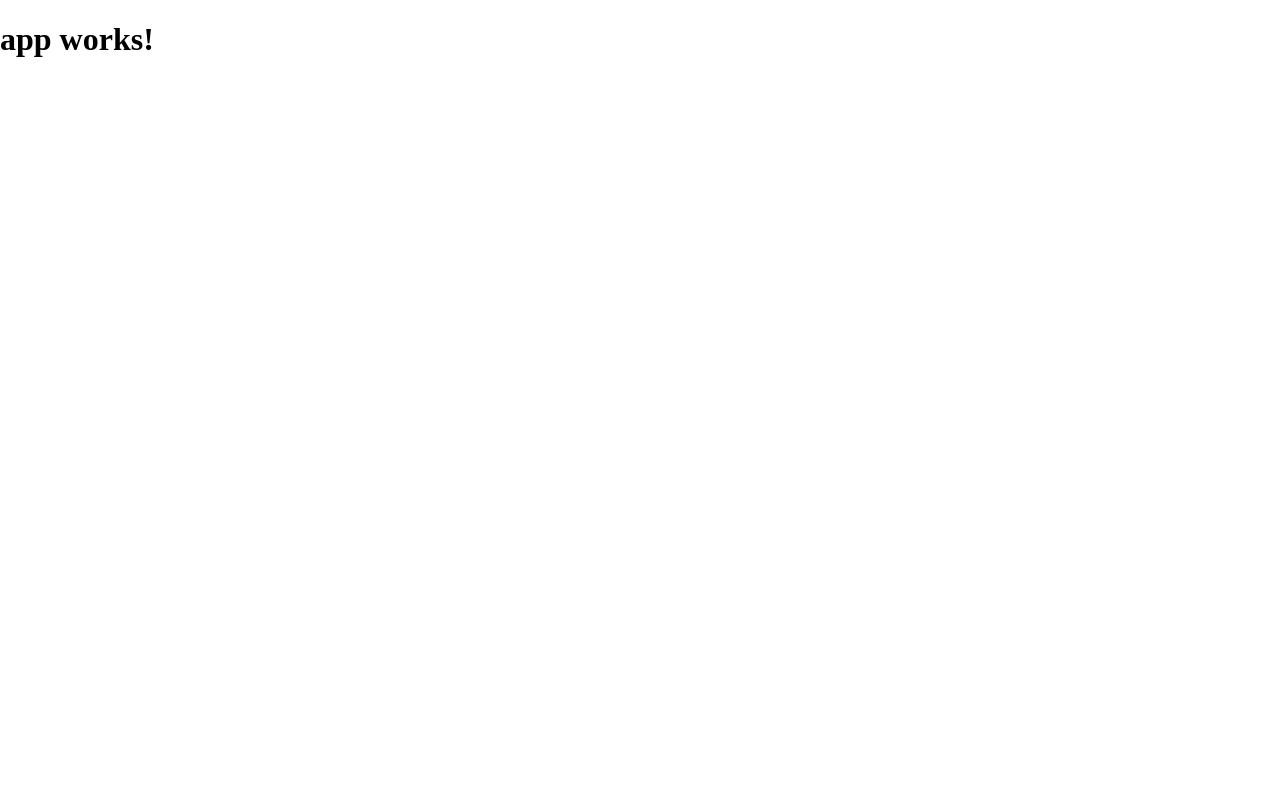
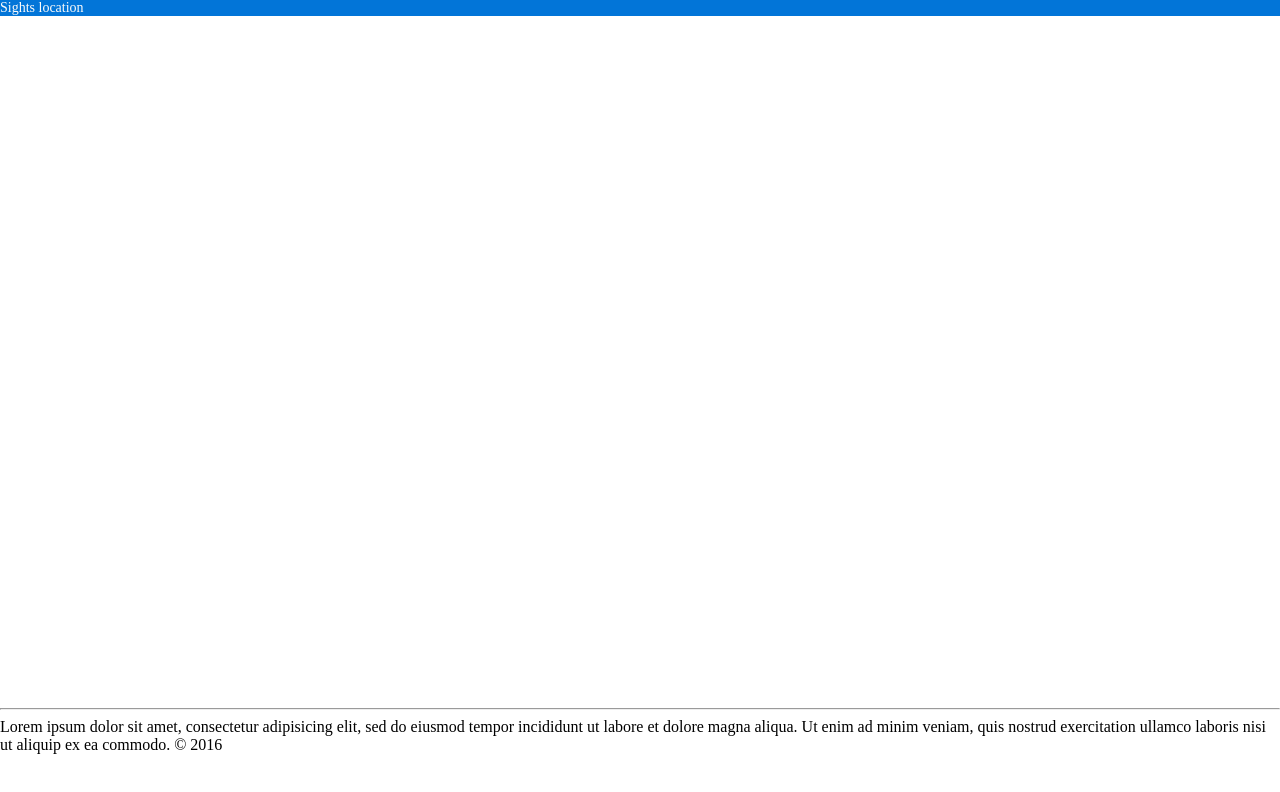
Before and after one commit to StanislavMayorov/sights-location, an Angular app: page / in a window 1280 px wide. Shown: the top 792 px of the page. Built offline with nearby package versions, Linux system fonts and the light colour scheme.

Commit message:
feature: add header and footer components

```diff
--- a/src/app/app.component.html
+++ b/src/app/app.component.html
@@ -1,3 +1,8 @@
-<h1>
-  {{title}}
-</h1>
+<div class="wrapper">
+  <app-header></app-header>
+  <main class="container">
+    <!--<router-outlet></router-outlet>-->
+  </main>
+  <div class="push"></div>
+</div>
+<app-footer></app-footer>
--- a/src/app/app.module.ts
+++ b/src/app/app.module.ts
@@ -4,10 +4,14 @@ import { FormsModule } from '@angular/forms';
 import { HttpModule } from '@angular/http';
 
 import { AppComponent } from './app.component';
+import { FooterComponent } from './footer/footer.component';
+import { HeaderComponent } from './header/header.component';
 
 @NgModule({
   declarations: [
-    AppComponent
+    AppComponent,
+    FooterComponent,
+    HeaderComponent
   ],
   imports: [
     BrowserModule,
--- /dev/null
+++ b/src/app/footer/footer.component.html
@@ -0,0 +1,10 @@
+<footer class="footer">
+  <div class="container">
+    <hr>
+    <article class="col-xs-12">
+      Lorem ipsum dolor sit amet, consectetur adipisicing elit, sed do eiusmod
+      tempor incididunt ut labore et dolore magna aliqua. Ut enim ad minim veniam,
+      quis nostrud exercitation ullamco laboris nisi ut aliquip ex ea commodo. © 2016
+    </article>
+  </div>
+</footer>
--- /dev/null
+++ b/src/app/footer/footer.component.ts
@@ -0,0 +1,15 @@
+import { Component, OnInit } from '@angular/core';
+
+@Component({
+  selector: 'app-footer',
+  templateUrl: './footer.component.html',
+  styleUrls: ['./footer.component.sass']
+})
+export class FooterComponent implements OnInit {
+
+  constructor() { }
+
+  ngOnInit() {
+  }
+
+}
--- /dev/null
+++ b/src/app/header/header.component.html
@@ -0,0 +1,11 @@
+<header>
+  <nav id="custom-bootstrap-menu" class="navbar navbar-static-top">
+    <div class="container">
+      <div class="navbar-header">
+        <a class="navbar-brand" routerLink="/">Sights location</a>
+      </div>
+      <ul class="nav navbar-nav">
+      </ul>
+    </div>
+  </nav>
+</header>
--- /dev/null
+++ b/src/app/header/header.component.sass
@@ -0,0 +1,28 @@
+#custom-bootstrap-menu.navbar-static-top
+  .navbar-brand
+    color: rgba(250, 250, 250, 1)
+  margin-bottom: 20px
+  font-size: 14px
+  background-color: rgba(2, 117, 216, 1)
+  border-width: 1px
+  border-radius: 0
+  .navbar-nav >
+  li > a
+    font-size: 1.1em
+    color: rgba(128, 186, 235, 1)
+    background-color: rgba(2, 117, 216, 1)
+    &:hover, &:focus
+      color: rgba(160, 220, 245, 1)
+      background-color: rgba(248, 248, 248, 0)
+    .active > a
+      color: rgba(255, 255, 255, 1)
+      background-color: rgba(2, 117, 216, 1)
+      &:hover, &:focus
+        color: rgba(255, 255, 255, 1)
+        background-color: rgba(2, 117, 216, 1)
+    &.active
+      color: white
+  .navbar-toggle
+    border-color: #0275d8
+    &:hover, &:focus, .icon-bar, &:hover .icon-bar, &:focus .icon-bar
+      background-color: #0275d8
--- /dev/null
+++ b/src/app/header/header.component.ts
@@ -0,0 +1,15 @@
+import { Component, OnInit } from '@angular/core';
+
+@Component({
+  selector: 'app-header',
+  templateUrl: './header.component.html',
+  styleUrls: ['./header.component.sass']
+})
+export class HeaderComponent implements OnInit {
+
+  constructor() { }
+
+  ngOnInit() {
+  }
+
+}
```
Also changed, not shown: src/app/footer/footer.component.sass (added).
